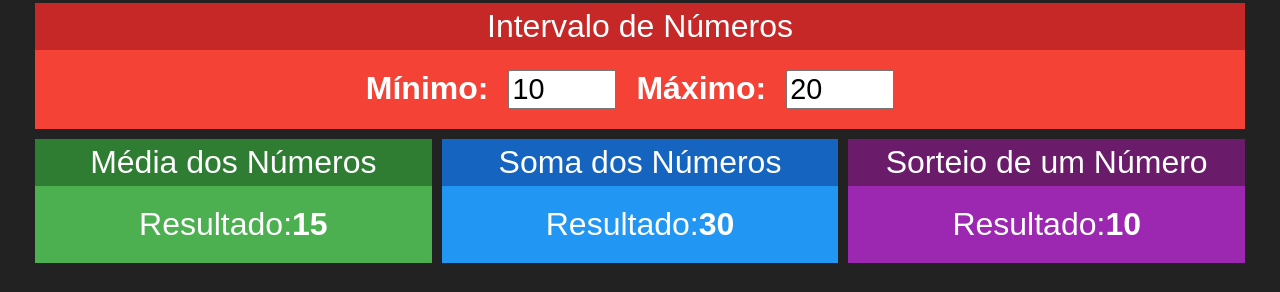
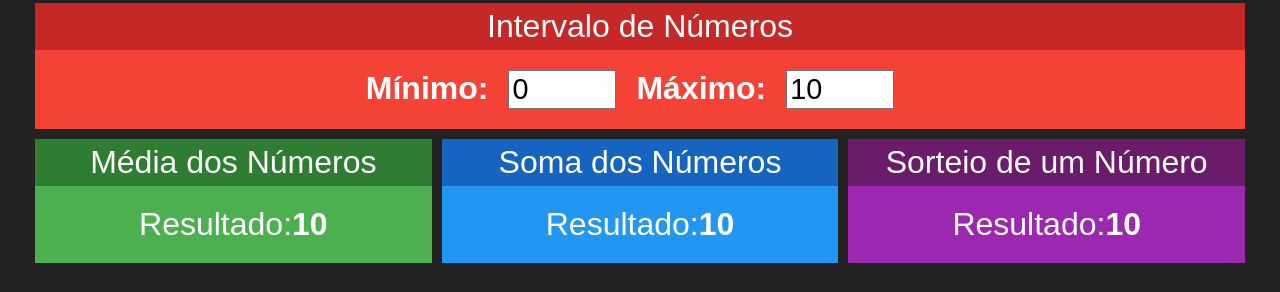
Before and after one commit to MogLuiz/react-redux-exercise, a React (Create React App) app: page / in a window 1280 px wide. Shown: the part 151-443 px from the top of the page. Built offline with nearby package versions, Linux system fonts and the light colour scheme.

Commit message:
refactor: cleaning logic

```diff
--- a/src/App.js
+++ b/src/App.js
@@ -1,4 +1,4 @@
-import { useState } from 'react';
+
 import './App.css';
 
 import Intervalo from './components/Intervalo';
@@ -8,24 +8,16 @@ import Sorteio from './components/Sorteio';
 
 function App() {
 
-  const [min, setMin] = useState(10)
-  const [max, setMax] = useState(20)
-
   return (
     <div className="App">
       <h1>Exercício React-Redux</h1>
       <div className="linha">
-       <Intervalo
-        max={max}
-        min={min}
-        onChangedMin={setMin}
-        onChangedMax={setMax}
-       />
+       <Intervalo/>
       </div>
       <div className="linha">
-       <Media max={max} min={min}/>
-       <Soma max={max} min={min}/>
-       <Sorteio max={max} min={min}/>
+       <Media/>
+       <Soma/>
+       <Sorteio/>
       </div>
     </div>
   );
--- a/src/components/Intervalo.jsx
+++ b/src/components/Intervalo.jsx
@@ -6,8 +6,6 @@ import Card from './Card'
 
 export default props => {
 
-    const { min, max } = props
-
     return (
         <Card title="Intervalo de Números" red>
             <div className="Intervalo">
@@ -15,16 +13,14 @@ export default props => {
                     <strong>Mínimo:</strong>
                     <input
                         type="number"
-                        value={min}
-                        onChange={e => props.onChangedMin(+e.target.value)}
+                        value={0}
                     />
                 </span>
                 <span>
                     <strong>Máximo:</strong>
                     <input
                         type="number"
-                        value={max}
-                        onChange={e => props.onChangedMax(+e.target.value)}
+                        value={10}
                     />
                 </span>
             </div>
--- a/src/components/Media.jsx
+++ b/src/components/Media.jsx
@@ -6,14 +6,14 @@ import Card from './Card'
 
 export default props => {
 
-    const { min, max } = props
+
 
     return (
         <Card title="Média dos Números" green>
             <div>
                 <span>
                     <span>Resultado:</span>
-                    <strong>{(max + min) / 2 }</strong>
+                    <strong>10</strong>
                 </span>
             </div>
         </Card>
--- a/src/components/Soma.jsx
+++ b/src/components/Soma.jsx
@@ -6,14 +6,12 @@ import Card from './Card'
 
 export default props => {
 
-    const { min, max } = props
-
     return (
         <Card title="Soma dos Números" blue>
             <div>
                 <span>
                     <span>Resultado:</span>
-                    <strong>{min + max}</strong>
+                    <strong>{10}</strong>
                 </span>
             </div>
         </Card>
--- a/src/components/Sorteio.jsx
+++ b/src/components/Sorteio.jsx
@@ -6,16 +6,13 @@ import Card from './Card'
 
 export default props => {
 
-    const { min, max } = props
-
-    const random = parseInt(Math.random() * (max - min)) + min
 
     return (
         <Card title="Sorteio de um Número" purple>
             <div>
                 <span>
                     <span>Resultado:</span>
-                    <strong>{random}</strong>
+                    <strong>{10}</strong>
                 </span>
             </div>
         </Card>
```
